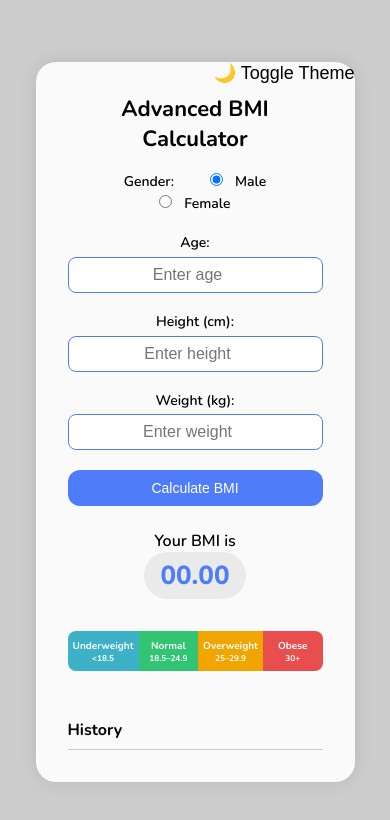
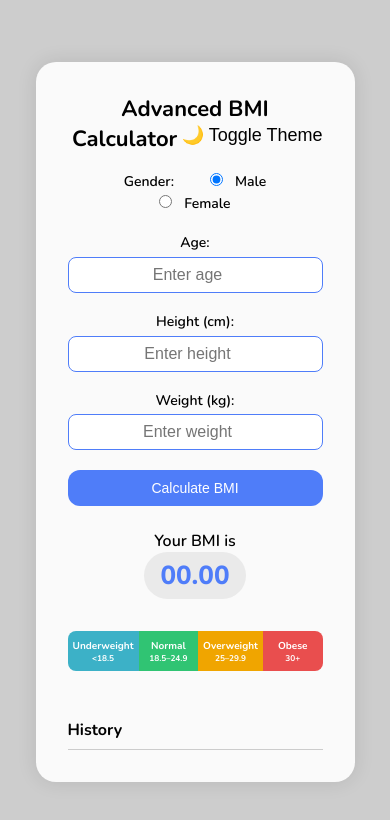
Before and after one commit to tobolovskaya/BMI-Calculator, a plain HTML site: page index.html in a window 390 px wide. Drawn offline with nearby package versions, Linux system fonts and the light colour scheme.

Commit message:
Update index.html

```diff
--- a/index.html
+++ b/index.html
@@ -8,9 +8,11 @@
   </head>
   <body>
     <div class="container">
-      <button id="theme-toggle">🌙 Toggle Theme</button>
       <div class="box">
-        <h1>Advanced BMI Calculator</h1>
+        <h1 class="title-with-theme">
+          Advanced BMI Calculator
+          <button id="theme-toggle" title="Toggle Theme">🌙 Toggle Theme</button>
+        </h1>
         <div class="content">
           <div class="input">
             <label>Gender:</label>
```
